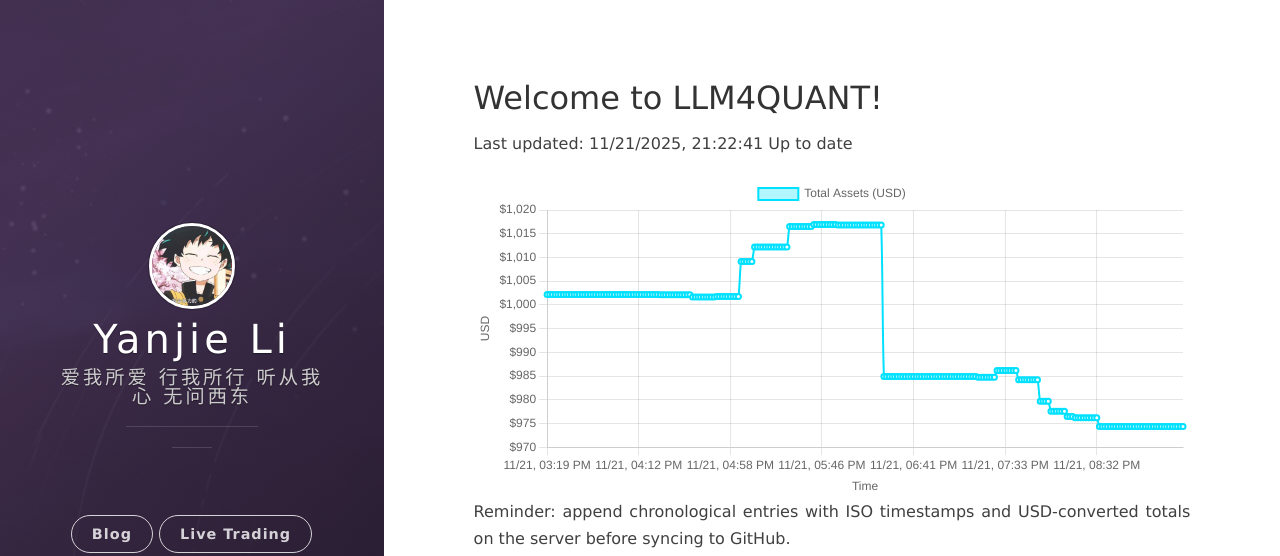
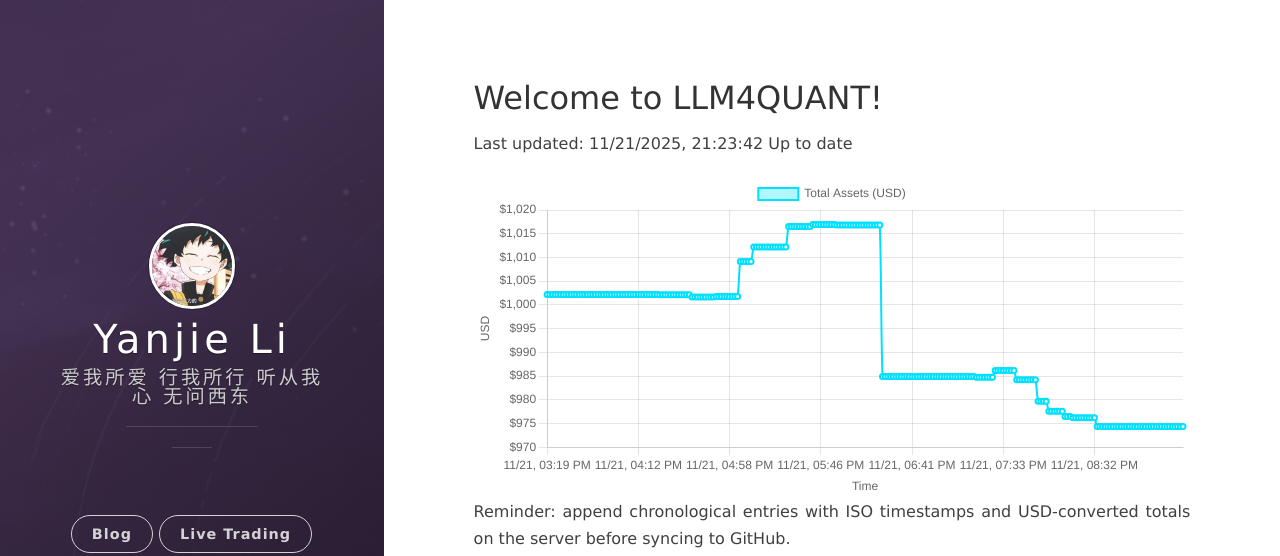
Before and after one commit to leeyegy/leeyegy.github.io, a Jekyll site: the page built from live-trading.html, in a window 1280 px wide. Shown: the top 556 px of the page. Built offline with Jekyll 4.4.1, drawn with Linux system fonts in a browser that asks for light colours; nearby versions of some CDN libraries.

Commit message:
AccountMonitor: update balance history 2025-11-22T05:23:42+08:00

```diff
--- a/assets/data/binance/balance-history.json
+++ b/assets/data/binance/balance-history.json
@@ -1,5 +1,5 @@
 {
-  "generatedAt": "2025-11-22T05:22:41+08:00",
+  "generatedAt": "2025-11-22T05:23:42+08:00",
   "asset": "total_usd_value",
   "history": [
     {
@@ -949,6 +949,10 @@
     {
       "timestamp": "2025-11-22T05:22:41+08:00",
       "totalUsd": 974.36593718
+    },
+    {
+      "timestamp": "2025-11-22T05:23:42+08:00",
+      "totalUsd": 974.36593718
     }
   ]
 }
```
